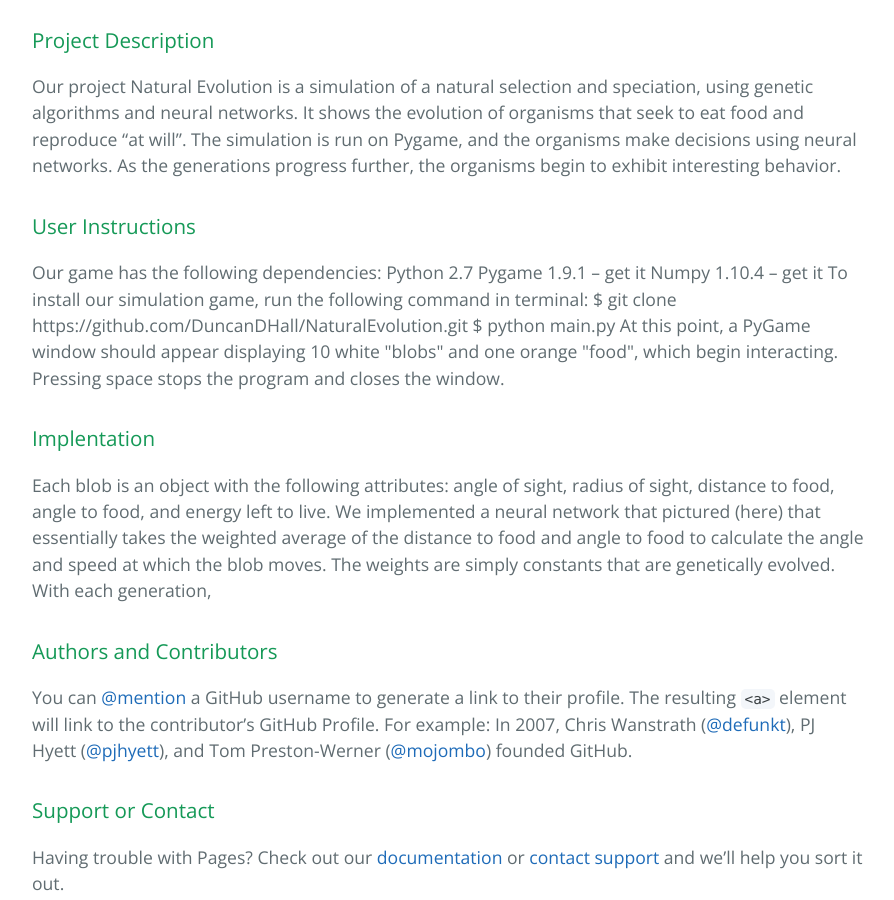
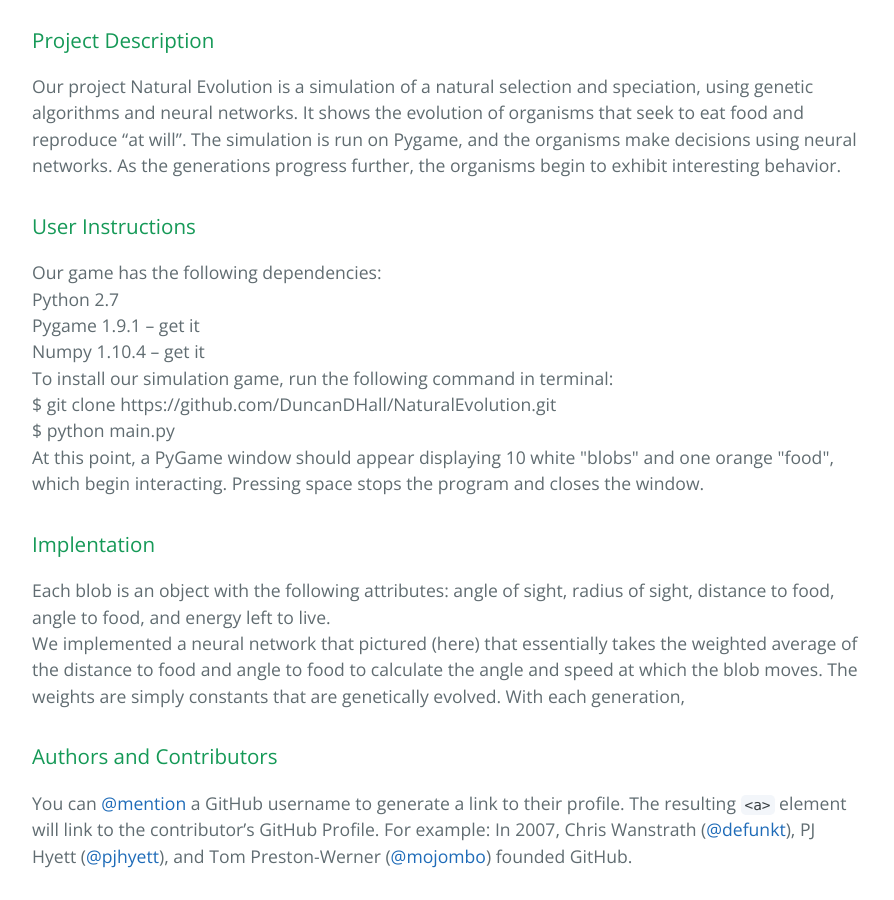
Before and after one commit to DuncanDHall/NaturalEvolution, a Jekyll site: the page index.html, which Jekyll copies as it is, in a window 1280 px wide and 900 px high, scrolled down 390 px. Shown: the whole window, without its empty margins (192-1086 px from the left). Built offline with Jekyll 4.4.1, drawn with Linux system fonts in a browser that asks for light colours.

```diff
--- a/index.html
+++ b/index.html
@@ -28,21 +28,21 @@ The simulation is run on Pygame, and the organisms make decisions using neural n
 <h3>
 <a id="designer-templates" class="anchor" href="#designer-templates" aria-hidden="true"><span aria-hidden="true" class="octicon octicon-link"></span></a>User Instructions</h3>
 
-<p>Our game has the following dependencies:
-Python 2.7
-Pygame 1.9.1 – get it
-Numpy 1.10.4 – get it
-To install our simulation game, run the following command in terminal:
-$ git clone https://github.com/DuncanDHall/NaturalEvolution.git
+<p>Our game has the following dependencies: <br>
+Python 2.7 <br>
+Pygame 1.9.1 – get it <br>
+Numpy 1.10.4 – get it <br>
+To install our simulation game, run the following command in terminal:<br>
+$ git clone https://github.com/DuncanDHall/NaturalEvolution.git<br>
 
 
-$ python main.py
+$ python main.py<br>
 At this point, a PyGame window should appear displaying 10 white "blobs" and one orange "food", which begin interacting. Pressing space stops the program and closes the window.</p>
 
 <h3>
 <a id="creating-pages-manually" class="anchor" href="#creating-pages-manually" aria-hidden="true"><span aria-hidden="true" class="octicon octicon-link"></span></a>Implentation</h3>
 
-<p>Each blob is an object with the following attributes: angle of sight, radius of sight, distance to food, angle to food, and energy left to live.
+<p>Each blob is an object with the following attributes: angle of sight, radius of sight, distance to food, angle to food, and energy left to live. <br>
 We implemented a neural network that pictured (here) that essentially takes the weighted average of the distance to food and angle to food to calculate the angle and speed at which the blob moves. The weights are simply constants that are genetically evolved.
 With each generation, </p>
 
```
